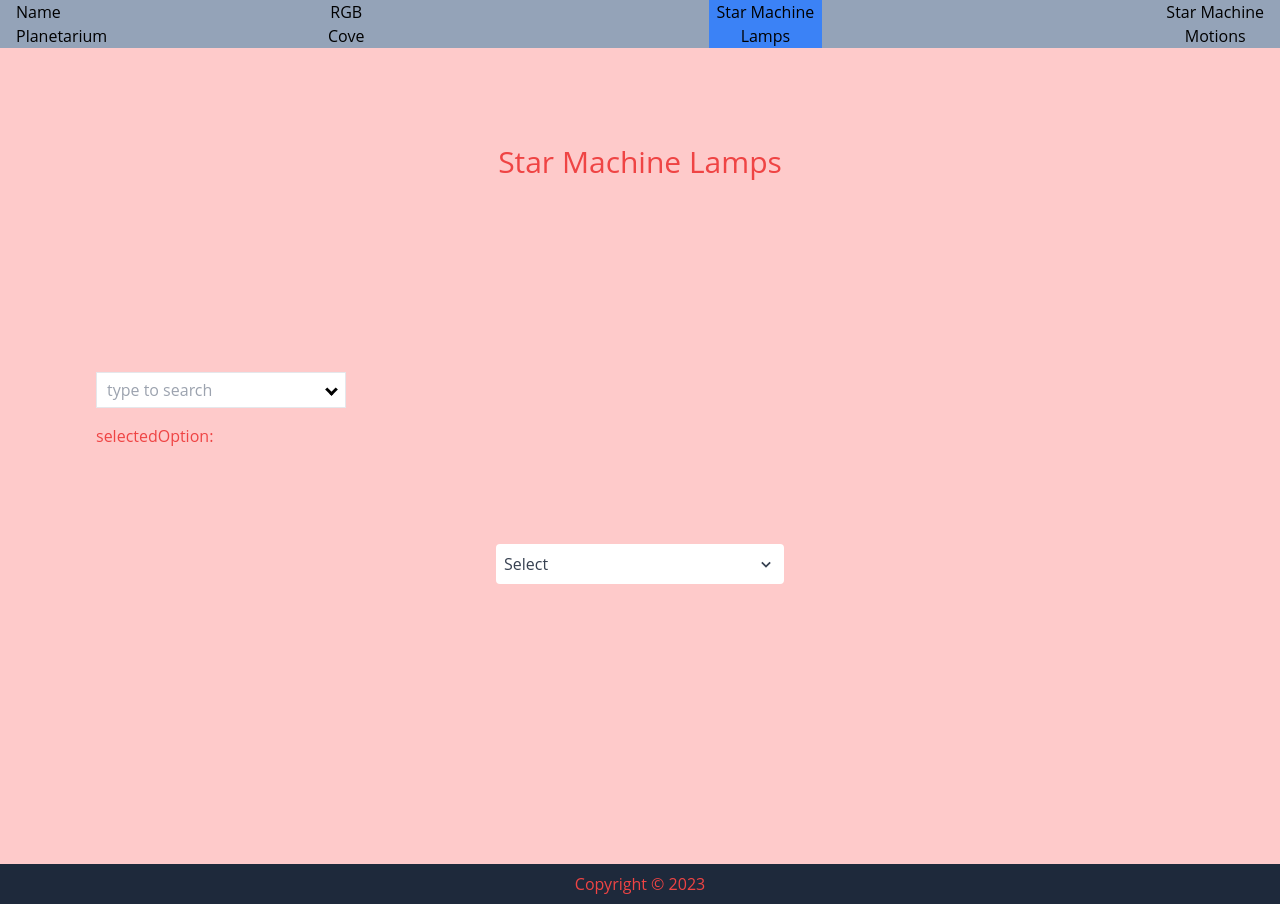
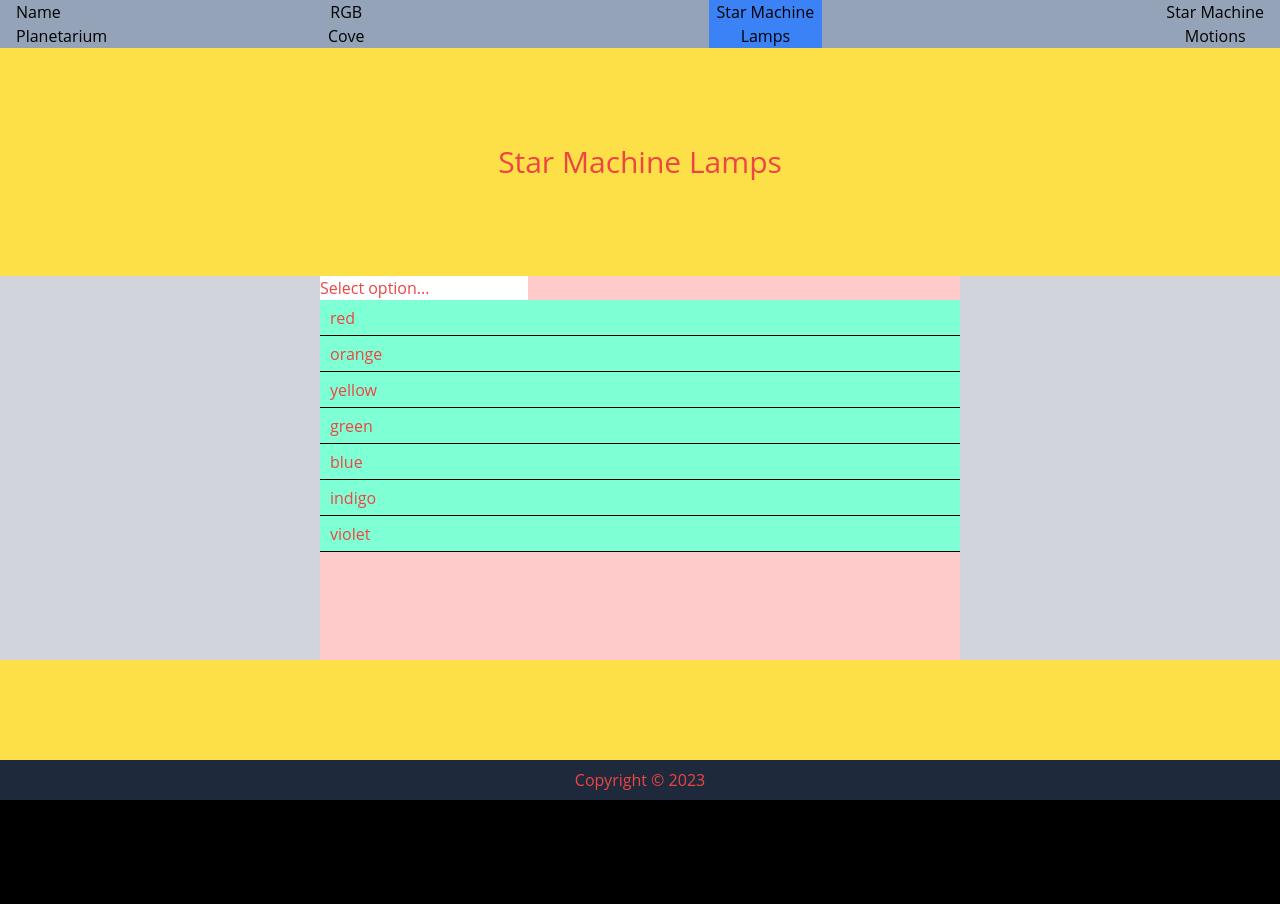
Before and after one commit to CelestialCoyote/react-hercules-chromacove, a React (Create React App) app in the folder frontend/: page /starmachinelamps in a window 1280 px wide. After the commit the page ends 800 px from the top, so only its background shows below. Built offline with nearby package versions, Linux system fonts and the light colour scheme.

Commit message:
more select work

```diff
--- a/frontend/src/Components/AnotherSelect.jsx
+++ b/frontend/src/Components/AnotherSelect.jsx
@@ -23,8 +23,7 @@ export default function AnotherSelect({ options, searchTerm }) {
                 <BiChevronDown size={20} className={`${open && "rotate-180"}`} />
             </div>
             <ul
-                className={`bg-white mt-2 overflow-y-auto ${open ? "max-h-60" : "max-h-0"
-                    } `}
+                className={`bg-white mt-2 overflow-y-auto ${open ? "max-h-60" : "max-h-0"} `}
             >
                 <div className="flex items-center px-2 sticky top-0 bg-white">
                     <AiOutlineSearch size={18} className="text-gray-700" />
--- a/frontend/src/Components/SearchableSelect.jsx
+++ b/frontend/src/Components/SearchableSelect.jsx
@@ -43,7 +43,7 @@ export default function SearchableSelect({
 	};
 
 	return (
-		<div className="dropdown">
+		<div className="relative bg-red-200 w-1/2 cursor-pointer">
 			<div className="control">
 				<div className="selected-value">
 					<input
--- a/frontend/src/pages/StarMachineLamps/StarMachineLamps.jsx
+++ b/frontend/src/pages/StarMachineLamps/StarMachineLamps.jsx
@@ -14,10 +14,10 @@ export default function StarMachineLamps() {
 	const [open, setOpen] = useState(false);
 
 	return (
-		<div className="flex flex-col bg-red-200 h-[900px] text-red-500">
+		<div className="flex flex-col bg-yellow-300 h-[900px] text-red-500">
 			<h1 className="text-3xl text-center w-ful my-24">Star Machine Lamps</h1>
 
-			<div className="ml-24 mb-24 w-1/2 bg-green-500">
+			<div className="flex justify-center w-full h-96 bg-gray-300">
 				<SearchableSelect
 					options={baseColors}
 					label="name"
@@ -37,7 +37,7 @@ export default function StarMachineLamps() {
 				/>
 			</div> */}
 
-			<div className="ml-24 mb-24 w-1/2">
+			{/* <div className="ml-24 mb-24 w-1/2">
 				<SelectComponent
 					options={baseColors}
 					onChange={(item) => setSelectedOption(item)}
@@ -48,14 +48,14 @@ export default function StarMachineLamps() {
 				/>
 
 				<p className="mt-4">selectedOption: {selectedOption}</p>
-			</div>
+			</div> */}
 
-			<div className="flex justify-center w-100">
+			{/* <div className="flex justify-center w-100">
 				<AnotherSelect
 					options={baseColors}
 					searchTerm={"search colors"}
 				/>
-			</div>
+			</div> */}
 
 
 			{/* <div className="ml-24 mb-96">
```
